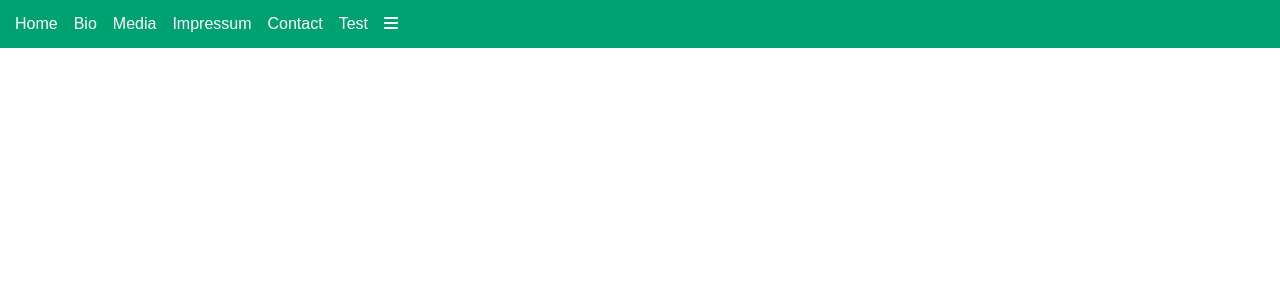
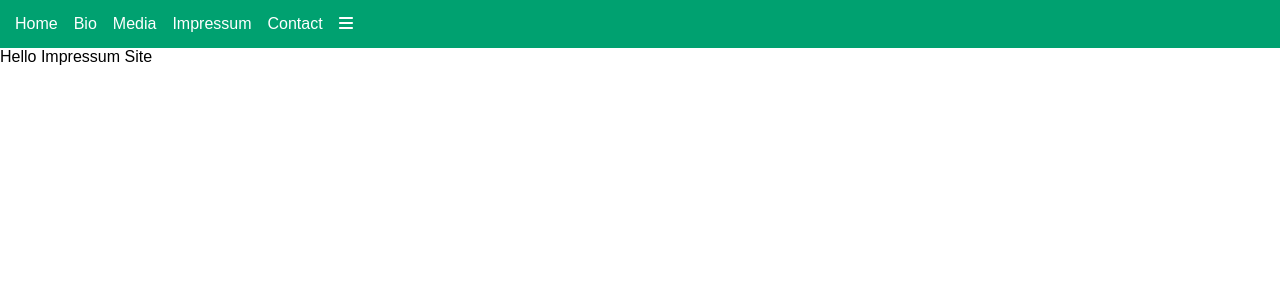
Before and after one commit to LyriCaGitHubber/Blubbermouth, a React app: page /impressum in a window 1280 px wide. Shown: the top 300 px of the page. Built offline with nearby package versions, Linux system fonts and the light colour scheme.

Commit message:
create routed pages

```diff
--- a/src/App.tsx
+++ b/src/App.tsx
@@ -1,10 +1,14 @@
 import React from "react";
 import { BrowserRouter as Router, Routes, Route } from "react-router-dom";
+
 import Navbar from "./Navigation/Navbar";
 import GlobalStyle from "./globalStyles";
 import Home from "./Pages/Home";
 import Bio from "./Pages/Bio";
 import Mockdata from "./mockdata";
+import Impressum from "./Pages/Impressum";
+import Media from "./Pages/Media";
+import Contact from "./Pages/Contact";
 
 console.log(Mockdata);
 
@@ -15,8 +19,11 @@ const App = () => {
       <Router>
         <Navbar {...Mockdata} />
         <Routes>
+          <Route path="/contact" element={<Contact />} />
+          <Route path="/media" element={<Media />} />
+          <Route path="/impressum" element={<Impressum />} />
           <Route path="/bio" element={<Bio />} />
-          <Route path="/home" element={<Home />} />
+          <Route path="/" element={<Home />} />
         </Routes>
       </Router>
     </>
--- a/src/Navigation/Navbar.tsx
+++ b/src/Navigation/Navbar.tsx
@@ -54,6 +54,13 @@ const Navbar: React.FunctionComponent<NavbarProps> = (props: NavbarProps) => {
         <UnorderedList>
           {links.map((link) => {
             let linkPath = link.toLowerCase();
+            if (link === "Home") {
+              return (
+                <ListItem>
+                  <Link to={`/`}>{link}</Link>
+                </ListItem>
+              );
+            }
             return (
               <ListItem>
                 <Link to={`/${linkPath}`}>{link}</Link>
--- /dev/null
+++ b/src/Pages/Contact.tsx
@@ -0,0 +1,7 @@
+import React from "react";
+
+const Contact = () => {
+  return <div>Hello Contact Site</div>;
+};
+
+export default Contact;
--- /dev/null
+++ b/src/Pages/Impressum.tsx
@@ -0,0 +1,7 @@
+import React from "react";
+
+const Impressum = () => {
+  return <div>Hello Impressum Site</div>;
+};
+
+export default Impressum;
--- /dev/null
+++ b/src/Pages/Media.tsx
@@ -0,0 +1,7 @@
+import React from "react";
+
+const Media = () => {
+  return <div>Hello Media Site</div>;
+};
+
+export default Media;
--- a/src/mockdata.js
+++ b/src/mockdata.js
@@ -1,4 +1,4 @@
 const Mockdata = {
-  links: ["Home", "Bio", "Media", "Impressum", "Contact", "Test"],
+  links: ["Home", "Bio", "Media", "Impressum", "Contact"],
 };
 export default Mockdata;
```
